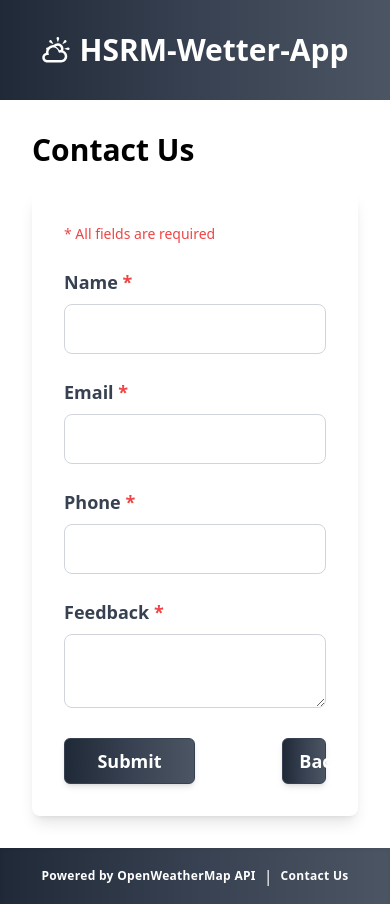
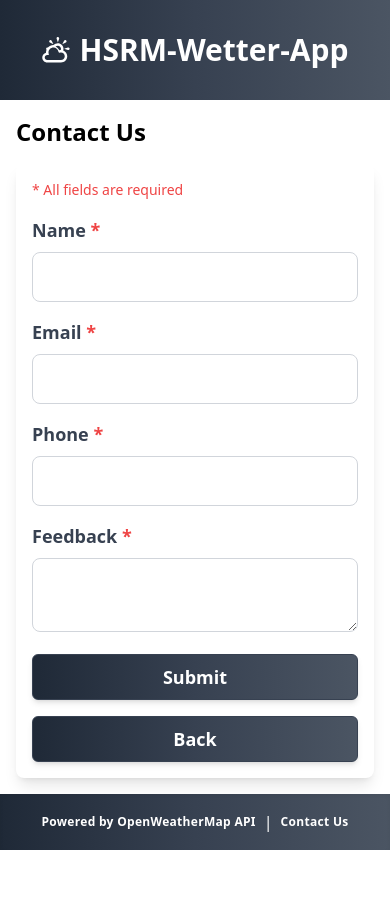
Before and after one commit to ata-shahid/weather-app, a Next.js app: page /contact in a window 390 px wide. After the commit the page ends 850 px from the top, so only its background shows below. Built offline with nearby package versions, Linux system fonts and the light colour scheme.

Commit message:
add mobile styling

```diff
--- a/src/components/ContactForm/Contact.tsx
+++ b/src/components/ContactForm/Contact.tsx
@@ -79,12 +79,12 @@ export default function Contact() {
   };
 
   return (
-    <div className="max-w-xl mx-auto p-8">
-      <h1 className="text-3xl font-bold mb-6">Contact Us</h1>
+    <div className="max-w-xl mx-auto p-4 sm:p-8">
+      <h1 className="text-2xl sm:text-3xl font-bold mb-4 sm:mb-6">Contact Us</h1>
       {!submitted ? (
         <form
           onSubmit={handleSubmit}
-          className="space-y-6 bg-white p-8 rounded-lg shadow-lg"
+          className="space-y-4 sm:space-y-6 bg-white p-4 sm:p-8 rounded-lg shadow-lg"
         >
           <p className="text-red-500 text-sm">* All fields are required</p>
           <FormField
@@ -123,17 +123,17 @@ export default function Contact() {
             error={errors.feedback}
             required
           />
-          <div className="flex justify-between">
-            <Button type="submit" className="w-1/2">
+          <div className="flex flex-col sm:flex-row justify-between gap-4">
+            <Button type="submit" className="w-full sm:w-1/2">
               Submit
             </Button>
-            <Button type="button" onClick={handleBack} className="w-1/6 ml-4">
+            <Button type="button" onClick={handleBack} className="w-full sm:w-1/6">
               Back
             </Button>
           </div>
         </form>
       ) : (
-        <div className="space-y-4 bg-white p-8 rounded-lg shadow-lg">
+        <div className="space-y-4 bg-white p-4 sm:p-8 rounded-lg shadow-lg">
           <h2 className="text-2xl font-bold mb-4">Submitted Information</h2>
           <p>
             <strong>Name:</strong> {formData.name}
@@ -147,7 +147,7 @@ export default function Contact() {
           <p>
             <strong>Feedback:</strong> {formData.feedback}
           </p>
-          <Button onClick={() => setSubmitted(false)} className="mt-4">
+          <Button onClick={() => setSubmitted(false)} className="w-full mt-4">
             Edit
           </Button>
         </div>
```
